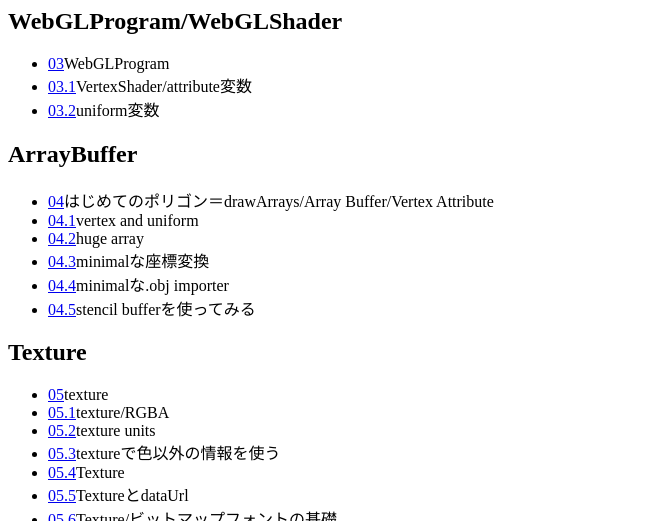
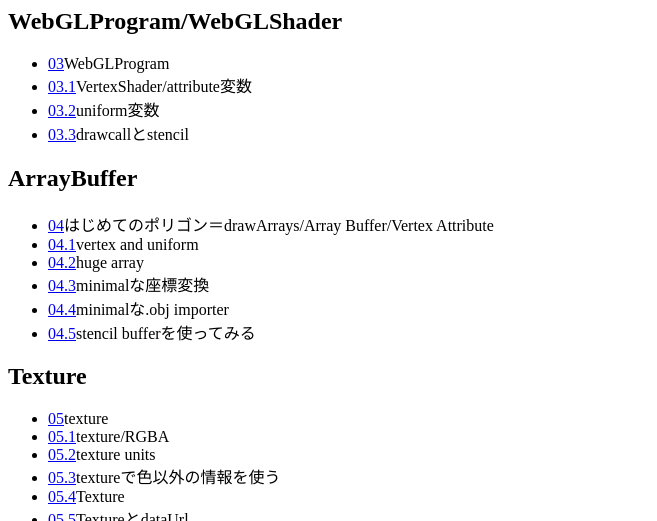
Before and after one commit to diska/HelloWebGL, a plain HTML site: page index.html in a window 1280 px wide. Shown: the part 579-1100 px from the top of the page, without its empty margins (0-657 px from the left). Drawn offline with Linux system fonts and the light colour scheme.

Commit message:
目次を更新。

```diff
--- a/index.html
+++ b/index.html
@@ -27,6 +27,7 @@
 <li><a href="03.html">03</a>WebGLProgram</li>
 <li><a href="03.1.html">03.1</a>VertexShader/attribute変数</li>
 <li><a href="03.2.html">03.2</a>uniform変数</li>
+<li><a href="03.3.html">03.3</a>drawcallとstencil</li>
 </ul>
 <h2>ArrayBuffer</h2>
 <ul>
```
